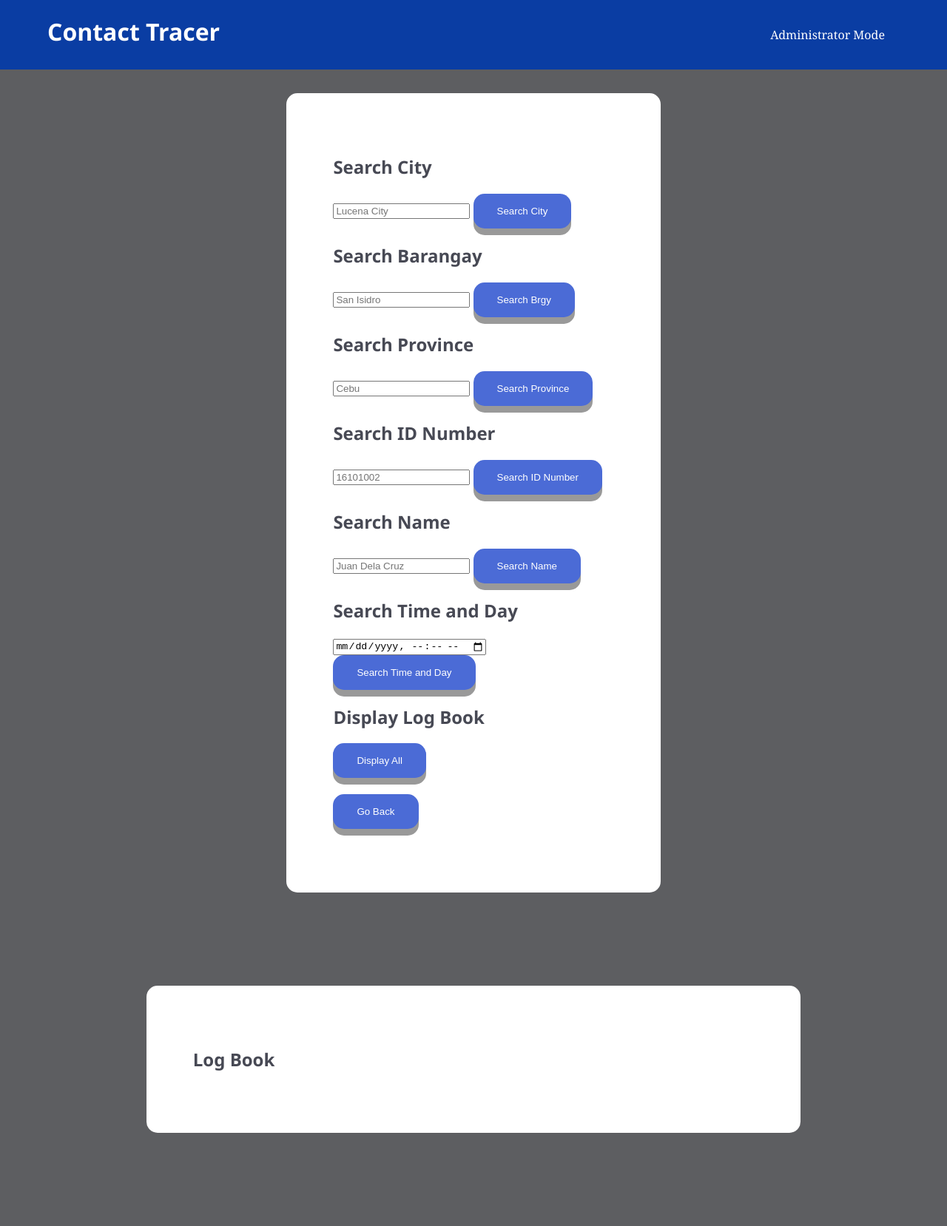
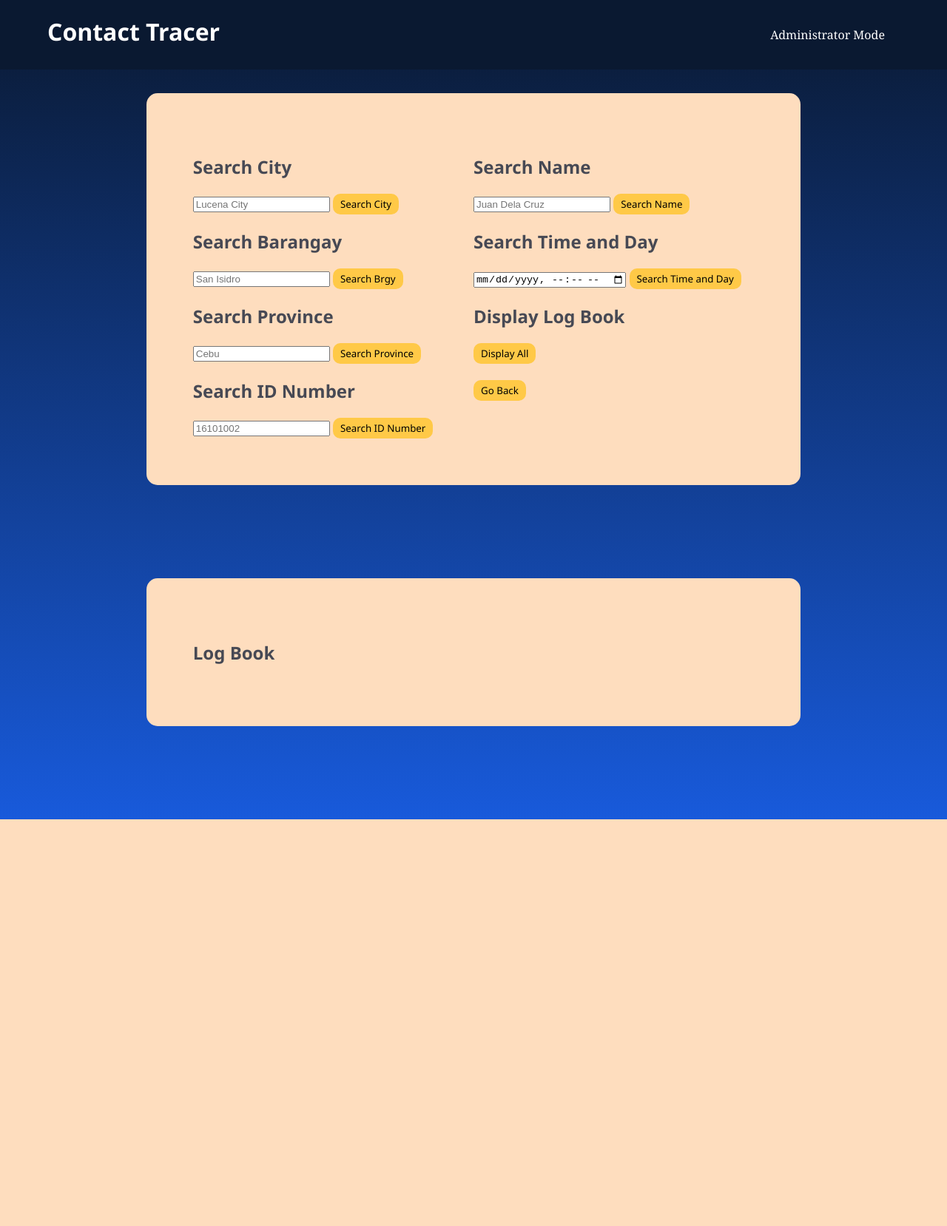
Before and after one commit to germaniii/php-finals-3222, a PHP site: page /admin.php in a window 1280 px wide. Shown: the whole page at 74% size. After the commit the page ends 1108 px from the top, so only its background shows below. Run offline with PHP 8.4, Linux system fonts and the light colour scheme.

Commit message:
v0.6 Updated Design of the Website

```diff
--- a/admin.php
+++ b/admin.php
@@ -13,7 +13,10 @@
         </ul>
     </div>
 
-	<div class="content">
+	<div class="content-search">
+        <div class="searchtable">
+            <div class="searchtable-row">
+                <div class="left">
                     <h2>Search City</h2>
                     <form method="post" action="<?php echo htmlspecialchars($_SERVER["PHP_SELF"]);?>">
                         <input type="text" placeholder="Lucena City" name="search_city" required>
@@ -34,6 +37,8 @@
                         <input type="tel" pattern="[0-9]{8}" placeholder="16101002" name="search_id" required>
                         <input type="submit" name="search_id_button" value="Search ID Number"><br>
                     </form>
+                </div>
+                <div class="right">
                     <h2>Search Name</h2>
                     <form method="post" action="<?php echo htmlspecialchars($_SERVER["PHP_SELF"]);?>">
                         <input type="text" placeholder="Juan Dela Cruz" name="search_name" required>
@@ -53,6 +58,9 @@
                     <form method="post" action="<?php echo htmlspecialchars($_SERVER["PHP_SELF"]);?>">
                         <input type="submit" name="back" value="Go Back"><br><br>
                     </form>
+                </div>
+            </div>
+        </div>
 	</div>
 
 	<div class="content-log">
--- a/styles.css
+++ b/styles.css
@@ -1,5 +1,6 @@
 body {
     background-color: #5d5e61;
+    background-image: linear-gradient(#0a1931,#185adb);
     font-family:Cambria, Cochin, Georgia, Times, 'Times New Roman', serif;
     color: black;
  }
@@ -27,7 +28,7 @@
 }
 
 .header{
-    background-color: #0a3da3;
+    background-color: #0a1931;
     text-align: center;
     position: fixed;
     top: 0px;
@@ -53,7 +54,7 @@
 }
 
 .content{
-  background-color: white;
+  background-color: #feddbe;
   color: black;
   margin: 10%;
   margin-left: 30%;
@@ -63,8 +64,35 @@
   text-align: left;
 }
 
+.content-search{
+  background-color: #feddbe;
+  color: black;
+  margin: 10%;
+  margin-left: 15%;
+  margin-right: 15%;
+  padding: 5%;
+  border-radius: 15px;
+  text-align: left;
+}
+
+.searchtable{
+  width: 100%; display: table;
+}
+
+.searchtable-row{
+  display: table-row
+}
+
+.left{
+  width: 50%; display: table-cell;
+}
+
+.right{
+  display: table-cell;
+}
+
 .content-log{
-  background-color: white;
+  background-color: #feddbe;
   color: black;
   margin: 10%;
   margin-left: 15%;
@@ -84,16 +112,26 @@
 }
 
 input[type=button], input[type=submit], input[type=reset] {
-  background-color: #4b6bd6;
+  background-color: #ffc947;
   border: none;
-  color: white;
-  padding: 16px 32px;
+  color: black;
+  padding: 5px 10px;
   text-decoration: none;
   cursor: pointer;
-  border-radius: 15px;
-  box-shadow: 0 9px #999;
+  border-radius: 10px;
+  font-family: 'Segoe UI', Tahoma, Geneva, Verdana, sans-serif;
 }
 
+input[type=button]:hover, input[type=submit]:hover, input[type=reset]:hover {
+  background-color: #d3a539;
+  border: none;
+  color: black;
+  padding: 5px 10px;
+  text-decoration: none;
+  cursor: pointer;
+  border-radius: 10px;
+  font-family: 'Segoe UI', Tahoma, Geneva, Verdana, sans-serif;
+}
 
 clearfix::after {
   overflow: auto;
```
Lines whose indentation alone changed are shown as unchanged.
